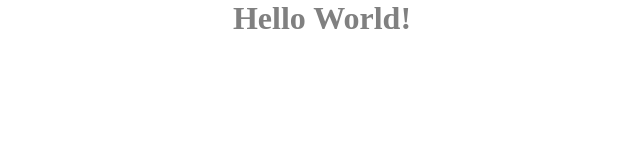
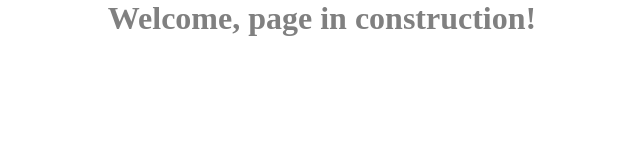
Before and after one commit to Re04nan/Portfolio-Corvinal, a website: page index.html in a window 1280 px wide. Shown: the whole page, without its empty margins (318-958 px from the left). Drawn offline with Linux system fonts and the light colour scheme.

Commit message:
add menssage

```diff
--- a/index.html
+++ b/index.html
@@ -5,9 +5,9 @@
     <meta http-equiv="X-UA-Compatible" content="IE=edge">
     <meta name="viewport" content="width=device-width, initial-scale=1.0">
     <link type="text/css" rel="stylesheet" href="./styles.css">
-    <title>Test | Hello World</title>
+    <title>Test | Renan Marques</title>
 </head>
 <body>
-    <h1>Hello World!</h1>
+    <h1>Welcome, page in construction!</h1>
 </body>
 </html>
```
